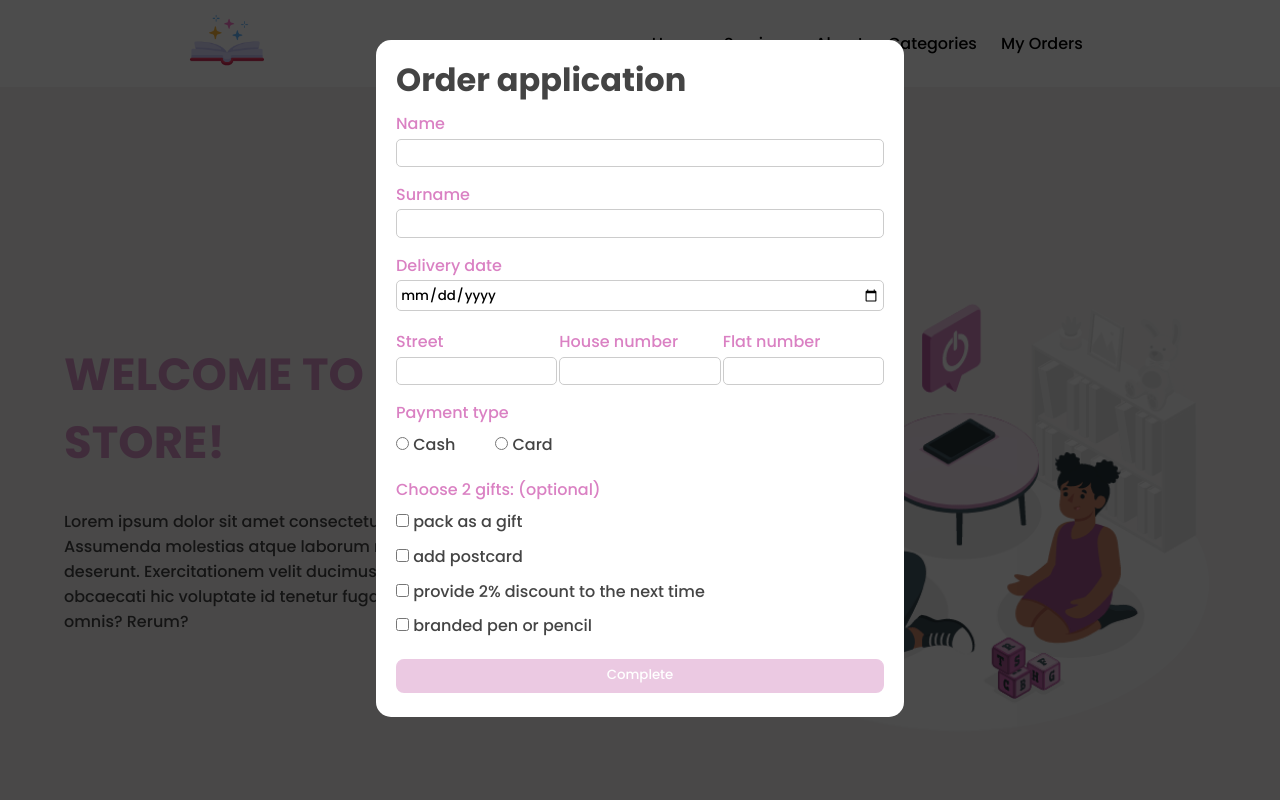
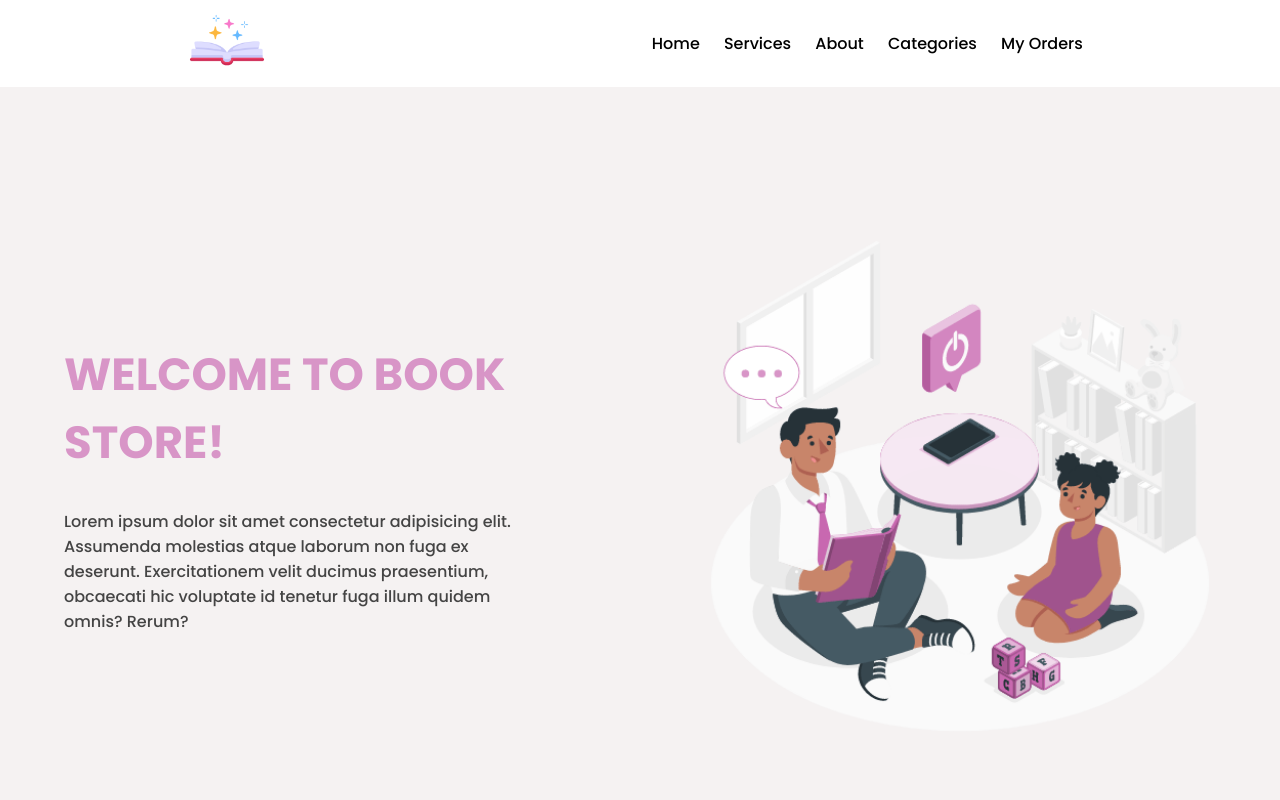
Before and after one commit to alisherova/book-shop, a plain HTML site: page index.html in a window 1280 px wide. Shown: the top 800 px of the page. Drawn offline with Linux system fonts and the light colour scheme.

Commit message:
fix:fix errors

```diff
--- a/form.js
+++ b/form.js
@@ -138,6 +138,7 @@ const stopFunction = (event) => {
 
 const closePopup = () => {
   formSummary.classList.add("hidden");
+  document.querySelector(".wrapper_form").classList.add("hidden");
 };
 formSummary.addEventListener("click", closePopup);
 form.onsubmit = (e) => {
--- a/index.html
+++ b/index.html
@@ -21,7 +21,7 @@
     <title>Document</title>
   </head>
   <body>
-    <div class="wrapper_form  " onclick="closeForm()">
+    <div class="wrapper_form hidden" onclick="closeForm()">
       <div class="container" onclick="showConsole(event)">
         <h2>Order application</h2>
         <form id="shim-form" action="">
```
